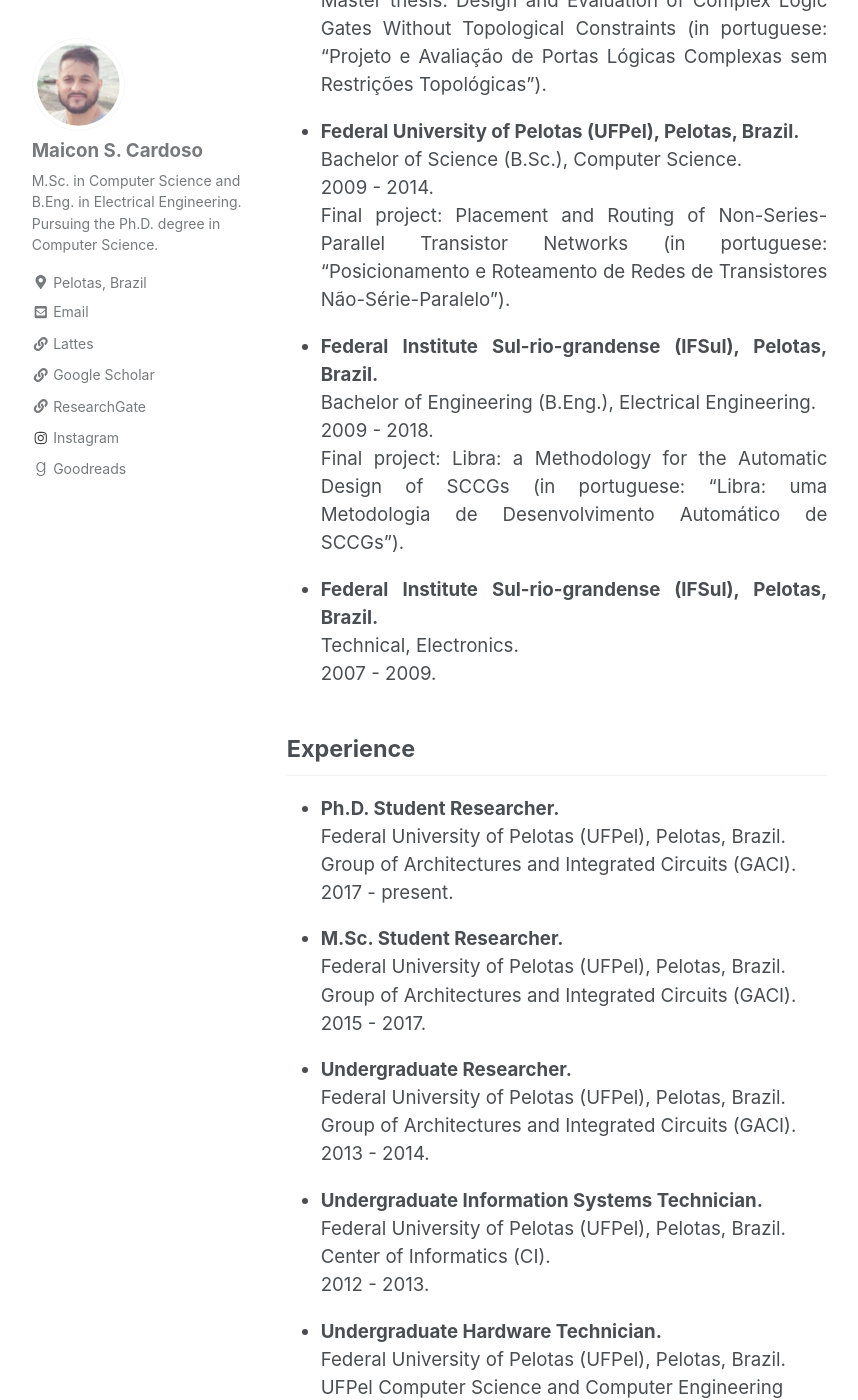
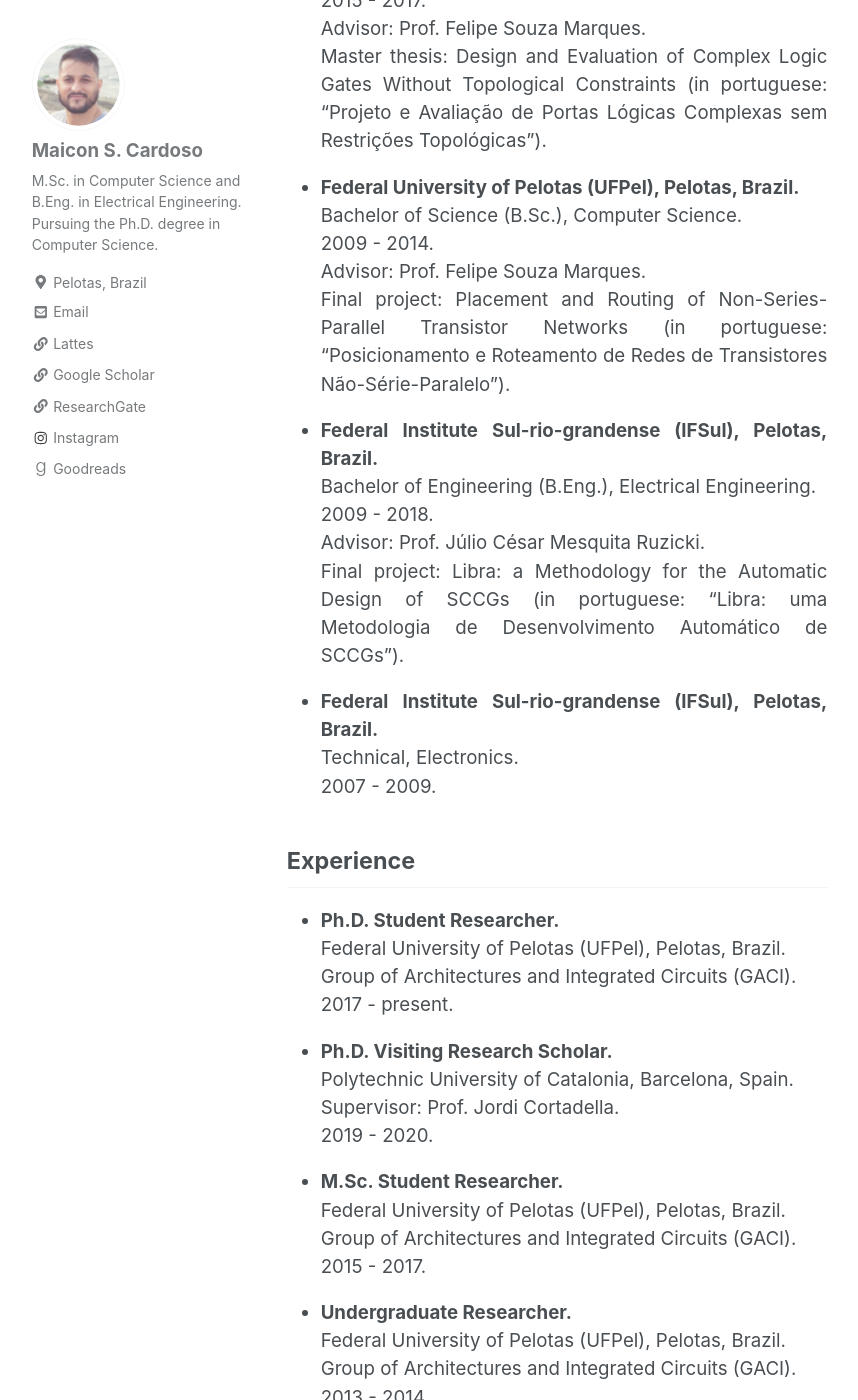
Before and after one commit to maiconsc/me, a Jekyll site: the page built from _pages/resume.MD, in a window 1280 px wide and 1400 px high, scrolled down 586 px. Shown: the whole window, without its empty margins (83-941 px from the left). Built offline with Jekyll 4.4.1, drawn with Linux system fonts in a browser that asks for light colours; nearby versions of some CDN libraries; our own code applies the rules of GitHub Pages for plain Markdown files; some of the changed text lies outside the part shown.

Commit message:
Update resume.MD

```diff
--- a/_pages/resume.MD
+++ b/_pages/resume.MD
@@ -15,24 +15,28 @@ This section contains a brief summary of my formal education and experiences. If
 ## Education
 * **Federal University of Pelotas (UFPel), Pelotas, Brazil.**\\
 Doctor of Philosophy (Ph.D.), Computer Science.\\
-2017 - present.
+2017 - present.\\
+Advisor: Prof. Felipe Souza Marques.
 {: .text-justify}
 
 * **Federal University of Pelotas (UFPel), Pelotas, Brazil.**\\
 Master of Science (M.Sc.), Computer Science.\\
 2015 - 2017.\\
+Advisor: Prof. Felipe Souza Marques.\\
 Master thesis: Design and Evaluation of Complex Logic Gates Without Topological Constraints (in portuguese: "Projeto e Avaliação de Portas Lógicas Complexas sem Restrições Topológicas").
 {: .text-justify}
 
 * **Federal University of Pelotas (UFPel), Pelotas, Brazil.**\\
 Bachelor of Science (B.Sc.), Computer Science.\\
 2009 - 2014.\\
+Advisor: Prof. Felipe Souza Marques.\\
 Final project: Placement and Routing of Non-Series-Parallel Transistor Networks (in portuguese: "Posicionamento e Roteamento de Redes de Transistores Não-Série-Paralelo").
 {: .text-justify}
 
 * **Federal Institute Sul-rio-grandense (IFSul), Pelotas, Brazil.**\\
 Bachelor of Engineering (B.Eng.), Electrical Engineering.\\
 2009 - 2018.\\
+Advisor: Prof. Júlio César Mesquita Ruzicki.\\
 Final project: Libra: a Methodology for the Automatic Design of SCCGs (in portuguese: "Libra: uma Metodologia de Desenvolvimento Automático de SCCGs").
 {: .text-justify}
 
@@ -48,6 +52,12 @@ Technical, Electronics.\\
 Federal University of Pelotas (UFPel), Pelotas, Brazil.\\
 Group of Architectures and Integrated Circuits (GACI).\\
 2017 - present.
+{: .text-justify}
+
+* **Ph.D. Visiting Research Scholar.**\\
+Polytechnic University of Catalonia, Barcelona, Spain.\\
+Supervisor: Prof. Jordi Cortadella.\\
+2019 - 2020.
 {: .text-justify}
 
 * **M.Sc. Student Researcher.**\\
```
Also changed, not shown: other parts of _pages/resume.MD (+1 -1 lines).
